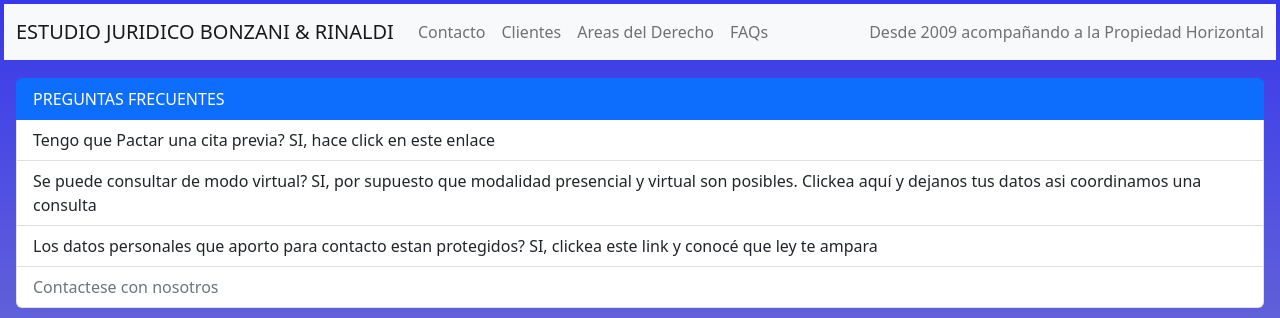
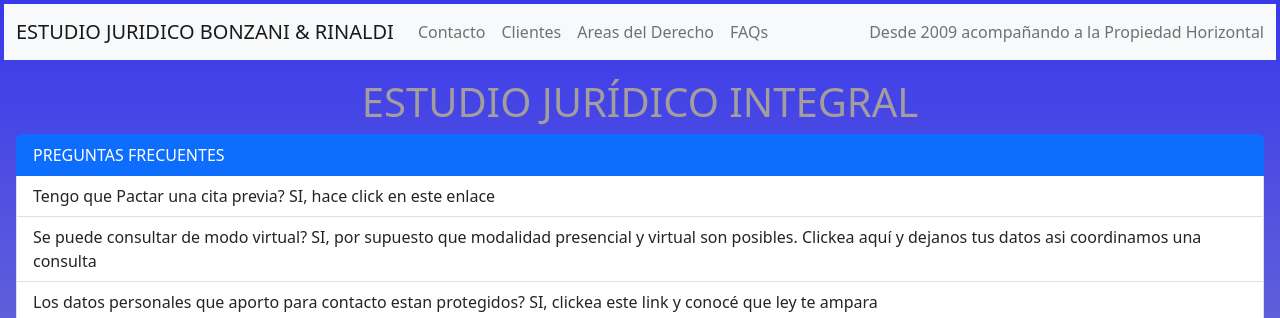
Before and after one commit to Gerxocba/proyecto-boostrap, a website: page faqs.html in a window 1280 px wide. Shown: the top 318 px of the page. Drawn offline with nearby package versions, Linux system fonts and the light colour scheme.

Commit message:
h1 en todas las pages

```diff
--- a/faqs.html
+++ b/faqs.html
@@ -52,6 +52,7 @@ integrity="sha512-xh6O/CkQoPOWDdYTDqeRdPCVd1SpvCA9XXcUnZS2FmJNp1coAFzvtCN9BmamE+
     </header>
 
     <main>
+      <h1>ESTUDIO JURÍDICO INTEGRAL</h1>
 
       <section>
       <div class="list-group">
```
Also changed, not shown: areas.html (+2 -0 lines), clientes.html (+2 -0 lines), contacto.html (+2 -0 lines).
